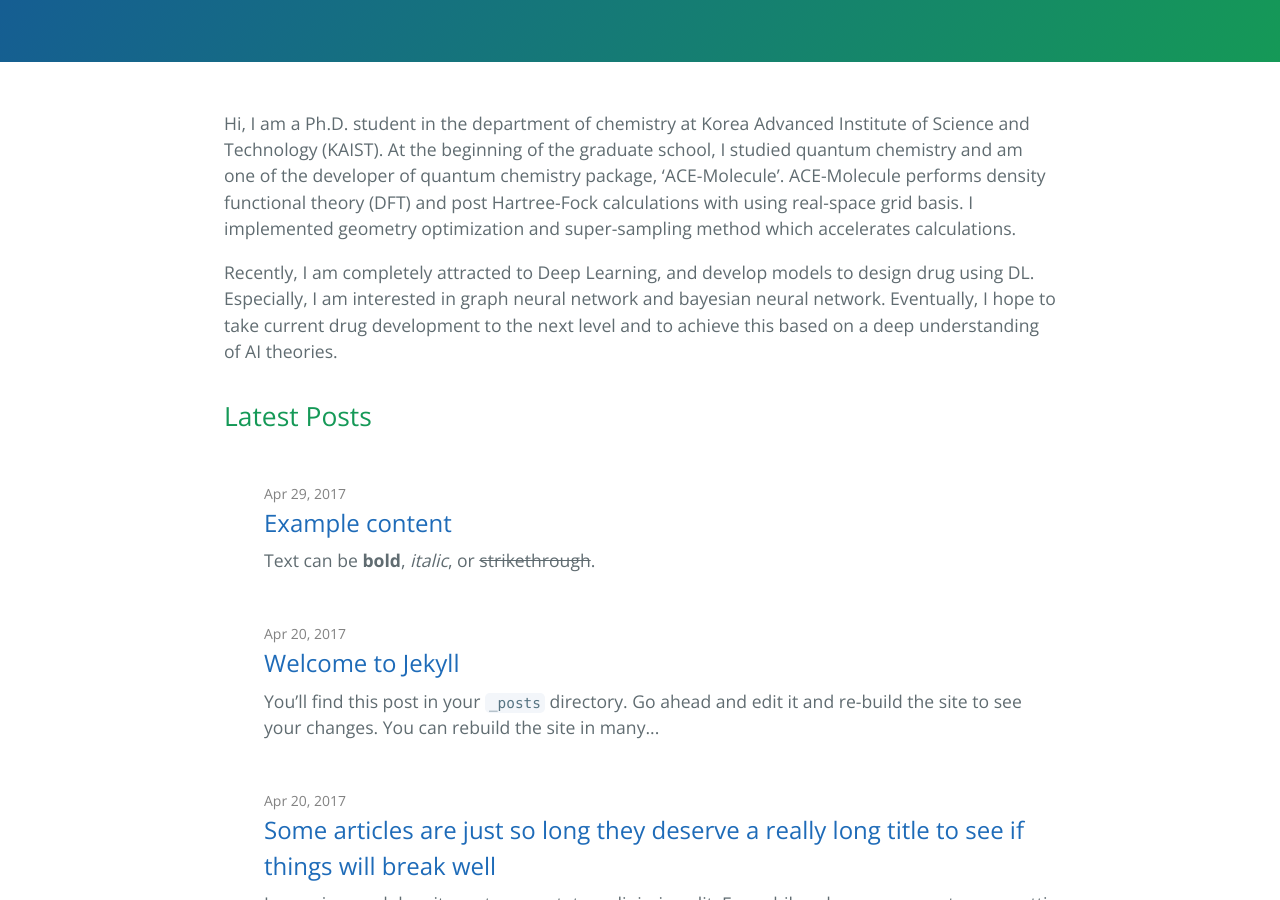
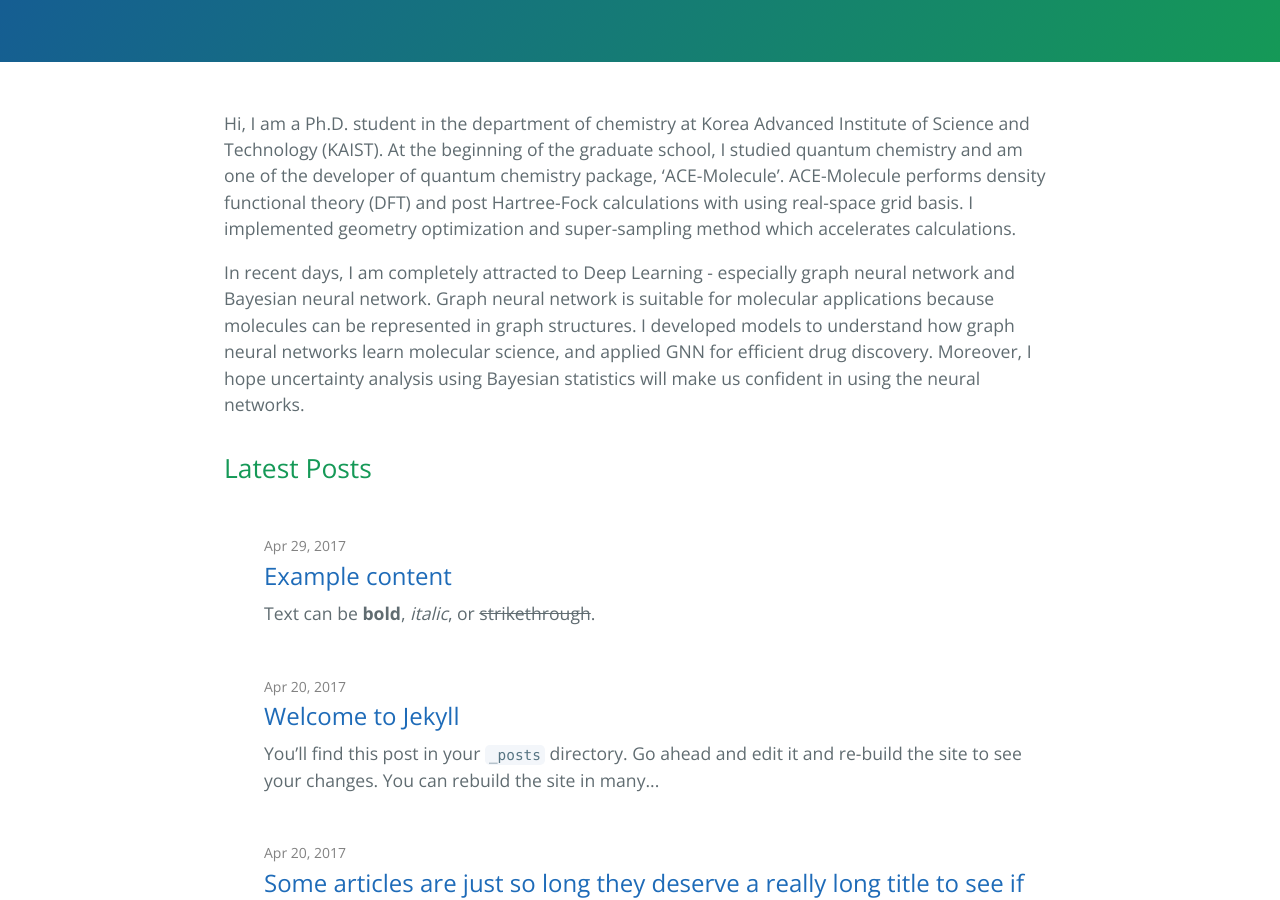
Before and after one commit to SeongokRyu/seongokryu.github.io, a Jekyll site: the page built from index.md, in a window 1280 px wide and 900 px high, scrolled down 311 px. Built offline with Jekyll 4.4.1, drawn with Linux system fonts in a browser that asks for light colours.

Commit message:
Update index.md

```diff
--- a/index.md
+++ b/index.md
@@ -10,4 +10,4 @@ layout: home
 
 Hi, I am a Ph.D. student in the department of chemistry at Korea Advanced Institute of Science and Technology (KAIST). At the beginning of the graduate school, I studied quantum chemistry and am one of the developer of quantum chemistry package, 'ACE-Molecule'. ACE-Molecule performs density functional theory (DFT) and post Hartree-Fock calculations with using real-space grid basis. I implemented geometry optimization and super-sampling method which accelerates calculations.
 
-Recently, I am completely attracted to Deep Learning, and develop models to design drug using DL. Especially, I am interested in graph neural network and bayesian neural network. Eventually, I hope to take current drug development to the next level and to achieve this based on a deep understanding of AI theories.
+In recent days, I am completely attracted to Deep Learning - especially graph neural network and Bayesian neural network. Graph neural network is suitable for molecular applications because molecules can be represented in graph structures. I developed models to understand how graph neural networks learn molecular science, and applied GNN for efficient drug discovery. Moreover, I hope uncertainty analysis using Bayesian statistics will make us confident in using the neural networks.
```
